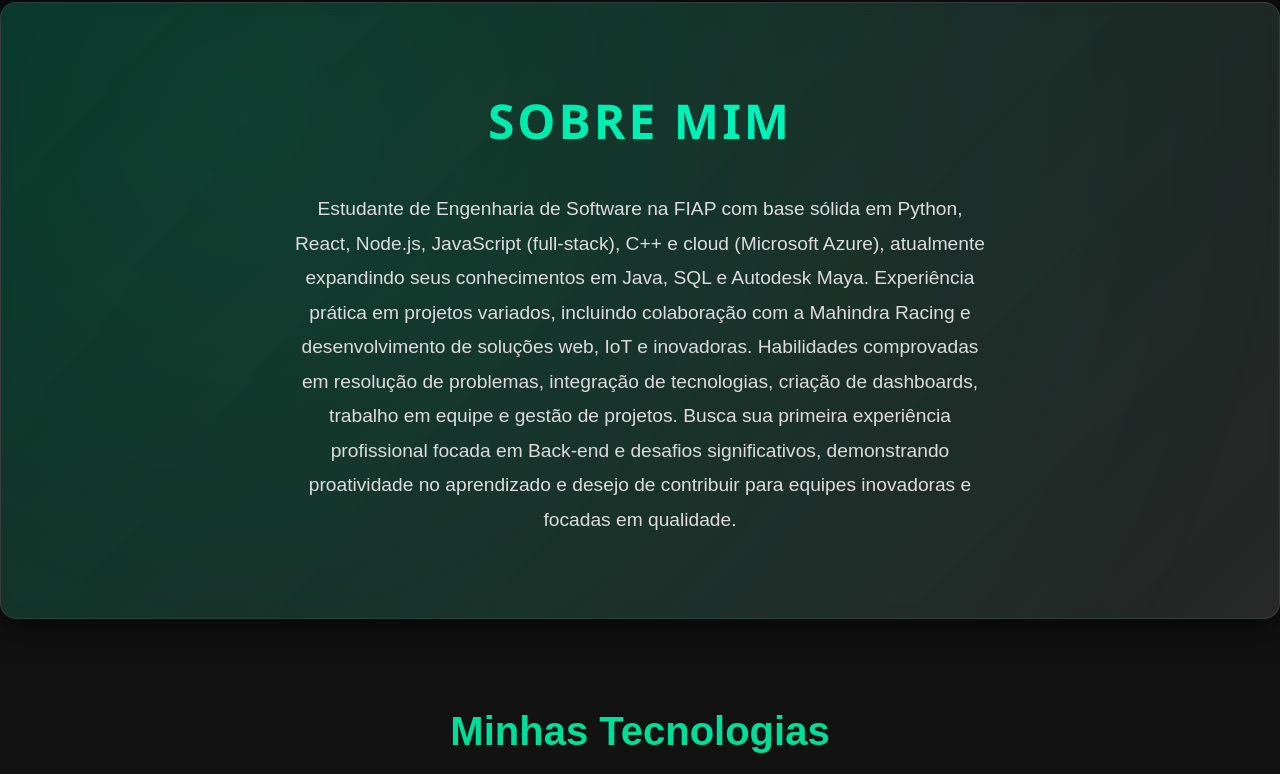
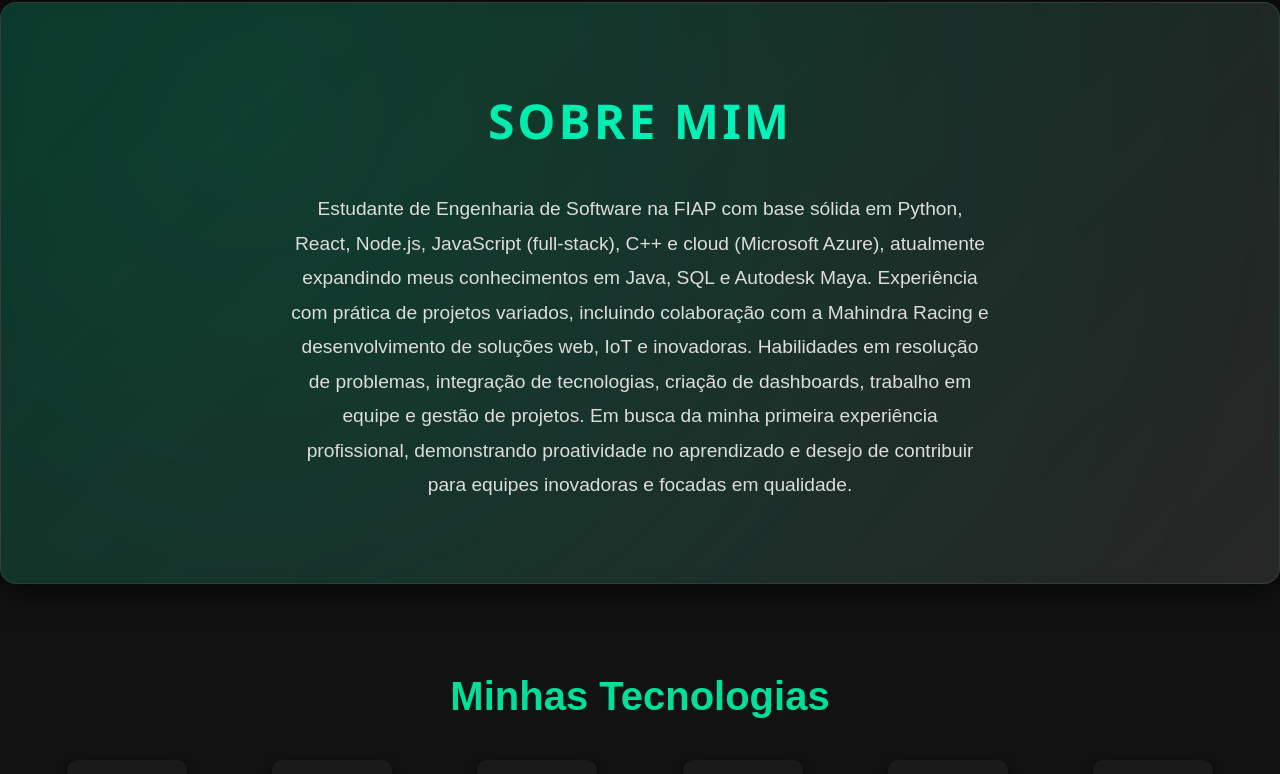
Before and after one commit to gvqsilva/Portfolio, a React (Vite) app: page / in a window 1280 px wide. Shown: the part 897-1671 px from the top of the page. Built offline with nearby package versions, Linux system fonts and the light colour scheme.

Commit message:
Arrumando About.jsx

```diff
--- a/src/components/About.jsx
+++ b/src/components/About.jsx
@@ -103,7 +103,7 @@ function About() {
       <AboutSection id="sobre">
         <Heading>Sobre Mim</Heading>
         <Text>
-        Estudante de Engenharia de Software na FIAP com base sólida em Python, React, Node.js, JavaScript (full-stack), C++ e cloud (Microsoft Azure), atualmente expandindo seus conhecimentos em Java, SQL e Autodesk Maya. Experiência prática em projetos variados, incluindo colaboração com a Mahindra Racing e desenvolvimento de soluções web, IoT e inovadoras. Habilidades comprovadas em resolução de problemas, integração de tecnologias, criação de dashboards, trabalho em equipe e gestão de projetos. Busca sua primeira experiência profissional focada em Back-end e desafios significativos, demonstrando proatividade no aprendizado e desejo de contribuir para equipes inovadoras e focadas em qualidade.
+        Estudante de Engenharia de Software na FIAP com base sólida em Python, React, Node.js, JavaScript (full-stack), C++ e cloud (Microsoft Azure), atualmente expandindo meus conhecimentos em Java, SQL e Autodesk Maya. Experiência com prática de projetos variados, incluindo colaboração com a Mahindra Racing e desenvolvimento de soluções web, IoT e inovadoras. Habilidades em resolução de problemas, integração de tecnologias, criação de dashboards, trabalho em equipe e gestão de projetos. Em busca da minha primeira experiência profissional, demonstrando proatividade no aprendizado e desejo de contribuir para equipes inovadoras e focadas em qualidade.
         </Text>
       </AboutSection>
   );
```
